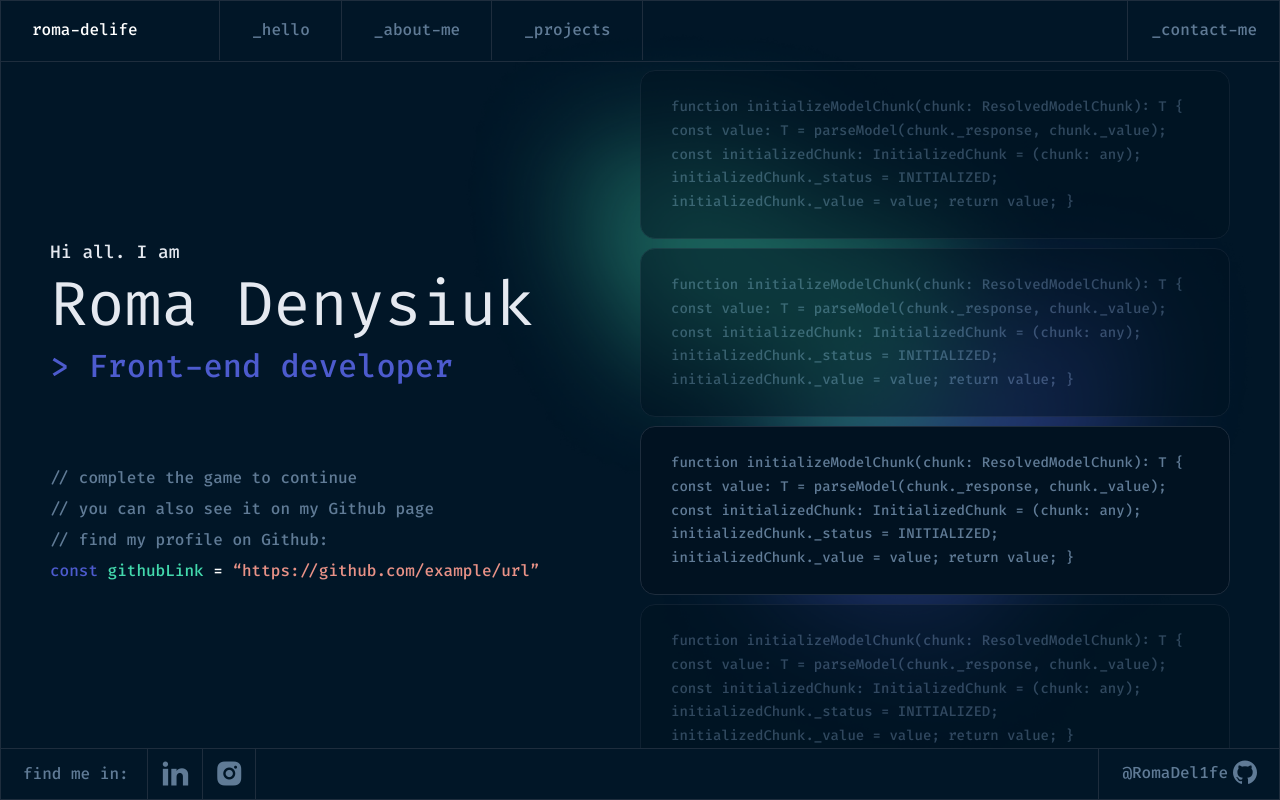
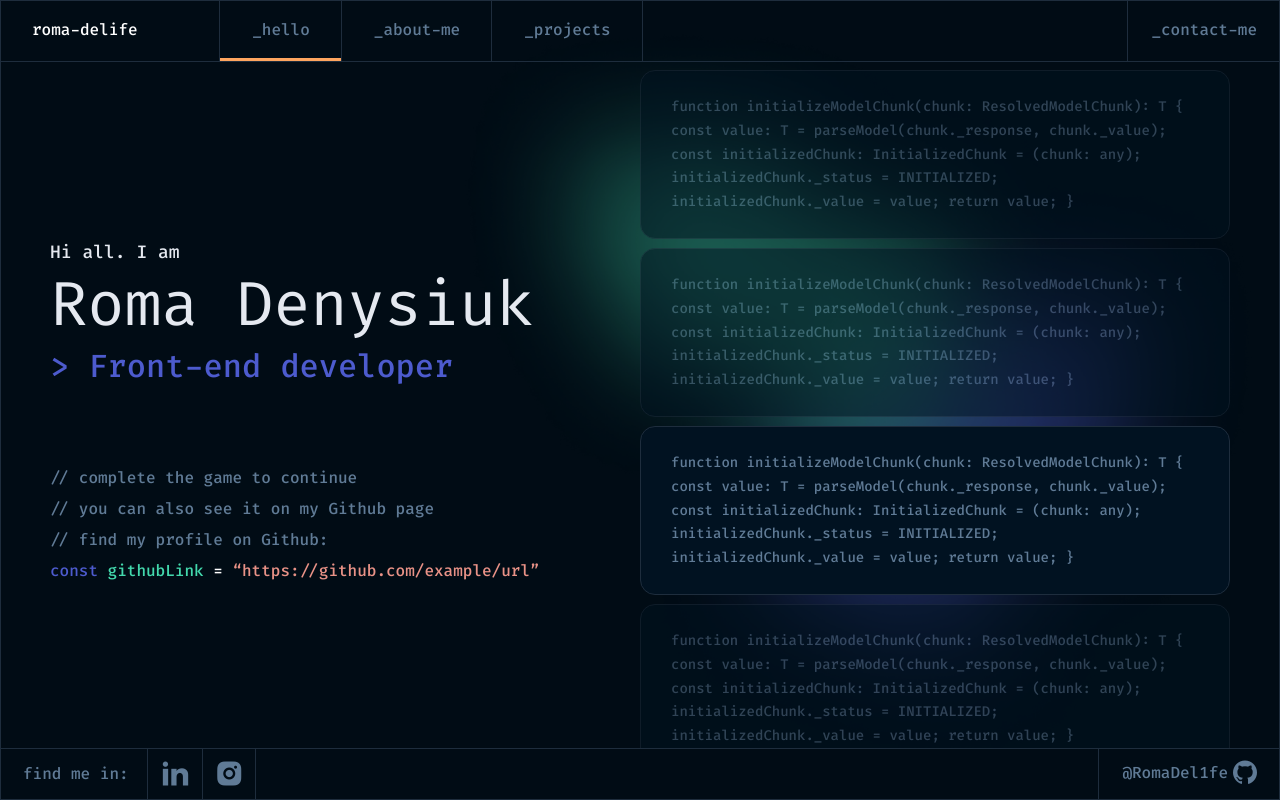
Before and after one commit to RomaDel1fe/roma-delife, a plain HTML site: page index.html in a window 1280 px wide. Drawn offline with nearby package versions, Linux system fonts and the light colour scheme; files whose address does not match are found by name.

Commit message:
added active page for navigation

```diff
--- a/index.html
+++ b/index.html
@@ -21,16 +21,16 @@
                <nav class="menu">
                   <ul class="menu__list">
                      <li>
-                        <a href="" class="menu__link header_active">_hello</a>
+                        <a href="index.html" class="menu__link header_active">_hello</a>
                      </li>
                      <li>
-                        <a href="" class="menu__link">_about-me</a>
+                        <a href="about_me/index.html" class="menu__link">_about-me</a>
                      </li>
                      <li>
-                        <a href="" class="menu__link">_projects</a>
+                        <a href="projects/index.html" class="menu__link">_projects</a>
                      </li>
                      <li>
-                        <a href="" class="menu__link">_contact-me</a>
+                        <a href="#" class="menu__link">_contact-me</a>
                      </li>
                   </ul>
                </nav>
--- a/js/main.js
+++ b/js/main.js
@@ -3,4 +3,11 @@ $(document).ready(function(){
       $('.menu__burger,.menu').toggleClass('menu_active')
       $('body').toggleClass('lock')
    })
+   $('.menu a').each(function(){
+      let location = window.location.protocol + '//' + window.location.host + window.location.pathname;
+      let link = this.href;
+      if(location == link){
+         $(this).parent().addClass('header_active');
+      }
+   })
 })
--- a/scss/content/_footer.scss
+++ b/scss/content/_footer.scss
@@ -3,7 +3,7 @@
    bottom: 0;
    left: 0;
    right: 0;
-   background: #011627;
+   background: #010C15;
    &__container {
       height: 50px;
       border: 1px solid #1E2D3D;
--- a/scss/content/_header.scss
+++ b/scss/content/_header.scss
@@ -53,6 +53,7 @@
       position: relative;
       z-index: 2;
       & li{
+         position: relative;
          border-left: 1px solid #1E2D3D;
       }
       & li:nth-child(3){
@@ -67,19 +68,29 @@
          padding: 0 23px;
       }
    }
-
    &__link {
       position: relative;
       display: inline-block;
       font-weight: 450;
       font-size: 16px;
-      line-height: 60px;
+      line-height: 62px;
       padding: 0 31px 0 32px;
       color: #607B96;
       transition: all 0.3s linear;
       &:hover{
          color: #fff;
       }
-
    }
 }
+
+.menu__list li.header_active::after{
+   content: "";
+   display: block;
+   position: absolute;
+   bottom: 0;
+   left: 0px;
+   right: 0;
+   height: 3px;
+   width: 100%;
+   background: #FEA55F;
+}
--- a/scss/content/_main.scss
+++ b/scss/content/_main.scss
@@ -1,5 +1,5 @@
 .wrapper{
-   background: #011627 url(../img/bg.png) no-repeat;
+   background: #010C15 url(../img/bg.png) no-repeat;
    background-position: center right;
    background-size: 65%;
    position: relative;
@@ -44,18 +44,27 @@
       width: 0;
    }
    &__item{
+      // max-width: 550px;
       padding: 24px 30px;
       margin: 9px 0;
       background: #011221;
       border: 1px solid #1E2D3D;
       border-radius: 15px;
       opacity: 0.5;
+      overflow: hidden;
       // scroll-snap-align: start;
       // scroll-margin-block: 300px;
       &:nth-child(3){
          opacity: 1;
       }
       & p{
+         font-weight: 450;
+         font-size: 14px;
+         line-height: 170%;
+         color: #607B96;
+      }
+      & .javascript{
+         font-family: 'Fira Code', sans-serif;
          font-weight: 450;
          font-size: 14px;
          line-height: 170%;
```
Also changed, not shown: about_me/index.html (added, +12 -0 lines), projects/index.html (added, +12 -0 lines), css/style.css.
